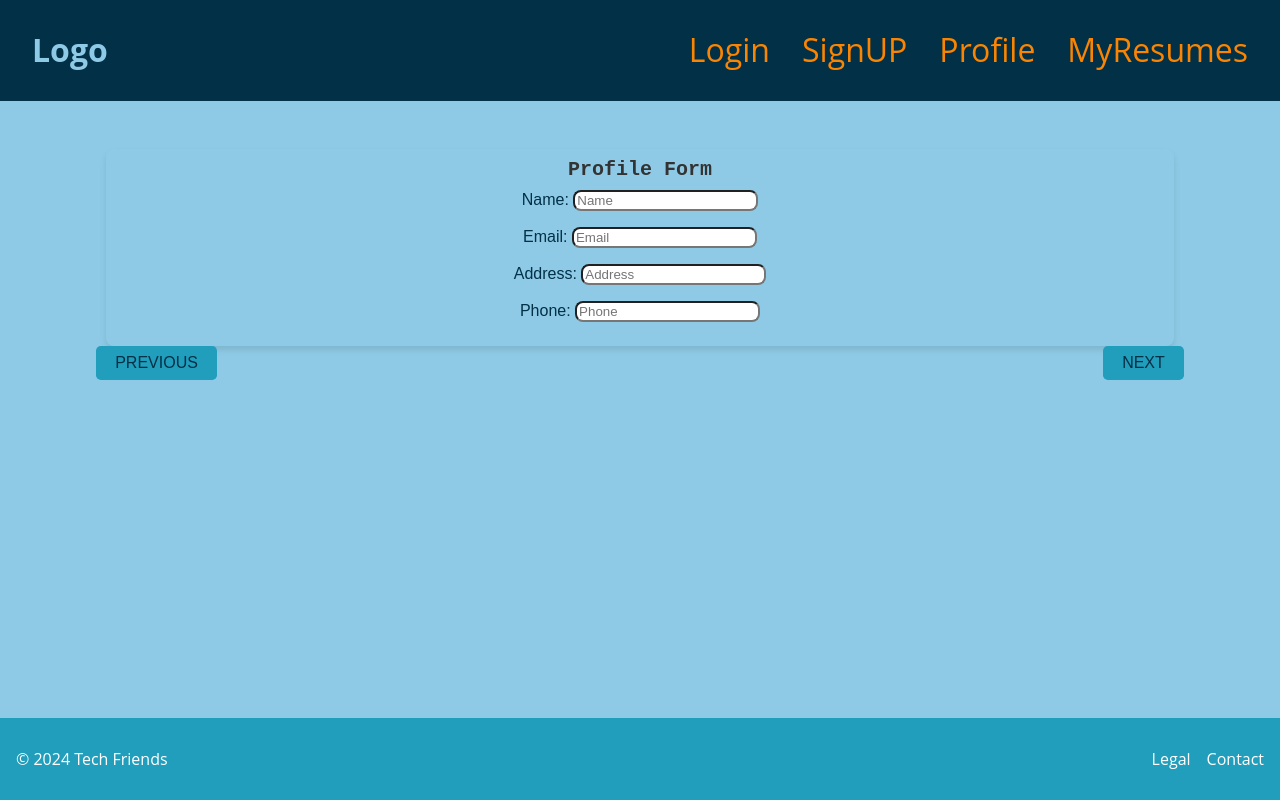
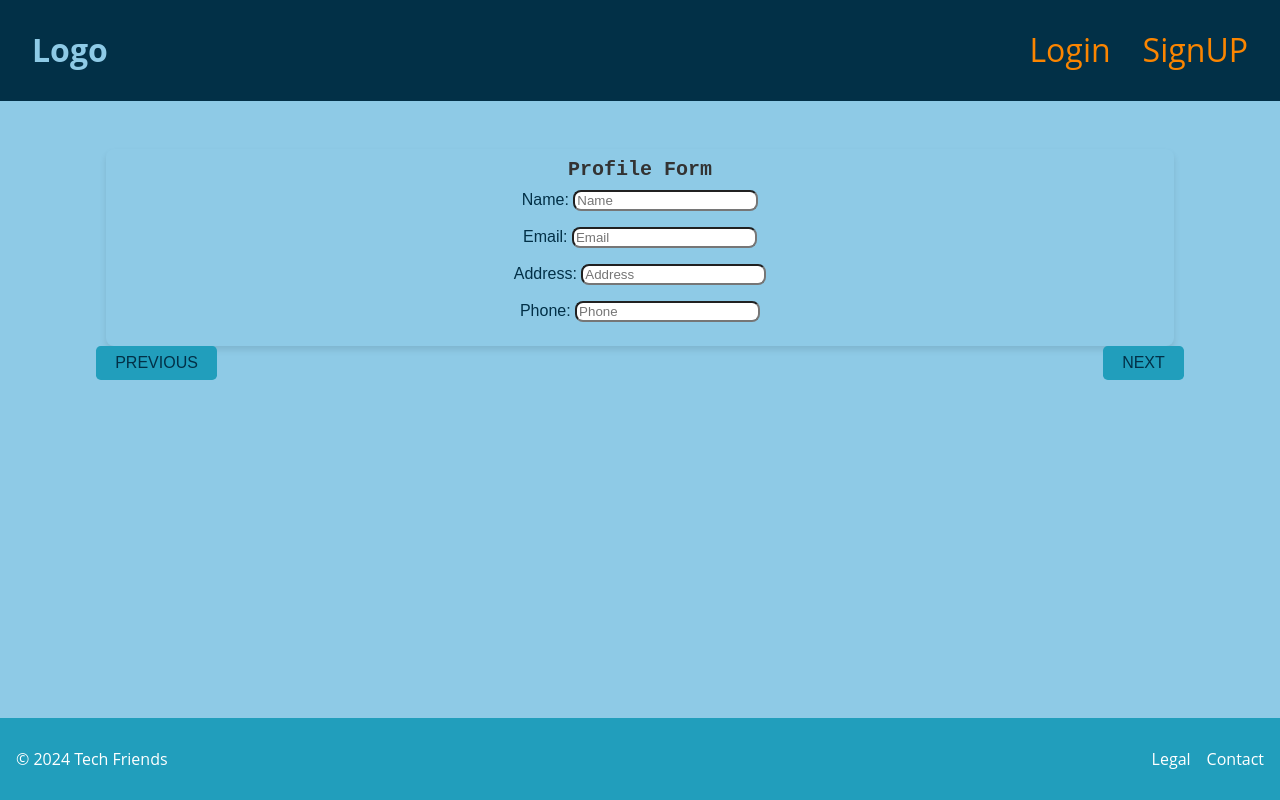
Before and after one commit to Magsmags600/Project3-CommandZ, a React (Vite) app in the folder client/: page /home in a window 1280 px wide. Built offline with nearby package versions, Linux system fonts and the light colour scheme.

Commit message:
clint side header

```diff
--- a/client/src/components/Header/index.tsx
+++ b/client/src/components/Header/index.tsx
@@ -2,6 +2,7 @@
 import React from 'react';
 import { Link } from 'react-router-dom';
 import './header.css';
+import Auth from '../../utils/auth';
 
 const Header: React.FC = () => {
   return (
@@ -10,10 +11,19 @@ const Header: React.FC = () => {
         Logo
       </Link>
       <nav className="nav-links">
-        <Link to="/login" className="nav-link">Login</Link>
-        <Link to="/signup" className="nav-link">SignUP</Link>
-        <Link to="/profile" className="nav-link">Profile</Link>
-        <Link to="/myresumes" className="nav-link">MyResumes</Link>
+
+        {Auth.loggedIn() ? (
+          <>
+            <Link to="/home" className="nav-link">Home</Link>
+            <Link to="/myresumes" className="nav-link">MyResumes</Link>
+          </>
+        ) : (
+          <>
+            <Link to="/login" className="nav-link">Login</Link>
+            <Link to="/signup" className="nav-link">SignUP</Link>
+          </>
+        )}
+
       </nav>
     </header>
   );
--- a/client/src/components/SaveResumeComponent/index.tsx
+++ b/client/src/components/SaveResumeComponent/index.tsx
@@ -4,7 +4,7 @@
 
 interface ResumeProps {
 
- saveResumeData: () => void
+  saveResumeData: () => void
 }
 
 
```
